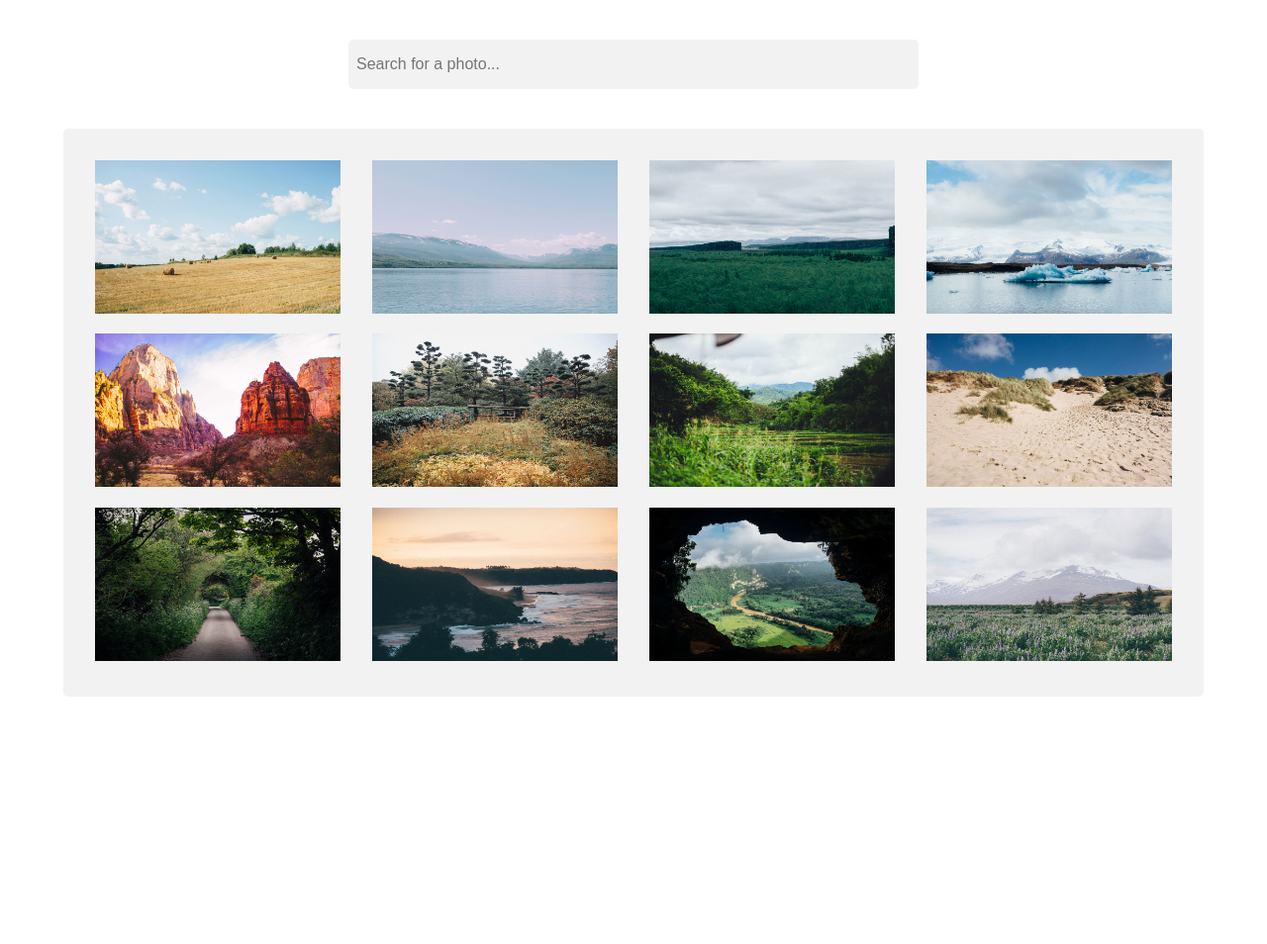
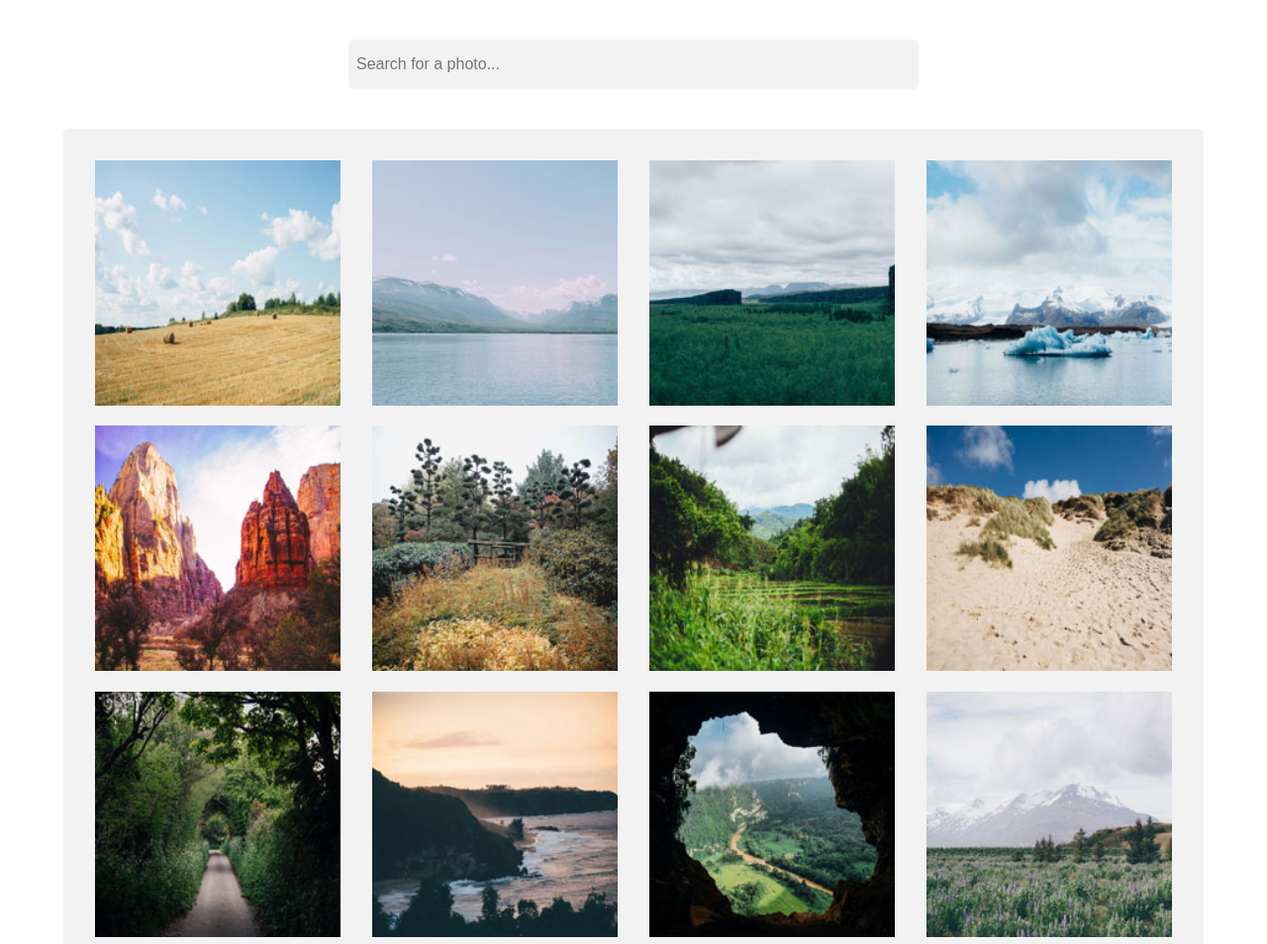
Before and after one commit to joehdodd/Interactive-Photo-Gallery, a plain HTML site: page index.html in a window 1280 px wide. Shown: the top 954 px of the page at 99% size. Before the commit the page ends 800 px from the top, so only its background shows below. Drawn offline with nearby package versions, Linux system fonts and the light colour scheme.

Commit message:
Update index.html

```diff
--- a/index.html
+++ b/index.html
@@ -17,7 +17,7 @@
             <a href="photos/01.jpg" data-lightbox="gallery" data-title="I love
             hay bales. Took this snap on a drive through the countryside past
             some straw fields.">
-                <img class="gallery-item" src="photos/01.jpg" title="Hay Bales"
+                <img class="gallery-item" src="photos/thumbnails/01.jpg" title="Hay Bales"
                 alt="I love hay bales. Took this snap on a drive through the
                 countryside past some straw fields.">
             </a>
@@ -26,7 +26,7 @@
             <a href="photos/02.jpg" data-lightbox="gallery" data-title="The lake
             was so calm today. We had a great view of the snow on the mountains
             from here.">
-                <img class="gallery-item" src="photos/02.jpg" title="Lake"
+                <img class="gallery-item" src="photos/thumbnails/02.jpg" title="Lake"
                 alt="The lake was so calm today. We had a great view of the snow
                 on the mountains from here.">
             </a>
@@ -35,7 +35,7 @@
             <a href="photos/03.jpg" data-lightbox="gallery" data-title="I hiked
             to the top of the mountain and got this picture of the canyon and
             trees below.">
-                <img class="gallery-item" src="photos/03.jpg" title="Canyon"
+                <img class="gallery-item" src="photos/thumbnails/03.jpg" title="Canyon"
                 alt="I hiked to the top of the mountain and got this picture
                 of the canyon and trees below.">
             </a>
@@ -44,7 +44,7 @@
             <a href="photos/04.jpg" data-lightbox="gallery" data-title="It was
             amazing to see an iceberg up close, it was so cold but didn’t snow
             today.">
-                <img class="gallery-item" src="photos/04.jpg" title="Iceberg"
+                <img class="gallery-item" src="photos/thumbnails/04.jpg" title="Iceberg"
                 alt="It was amazing to see an iceberg up close, it was so cold
                 but didn’t snow today.">
             </a>
@@ -53,7 +53,7 @@
             <a href="photos/05.jpg" data-lightbox="gallery" data-title="The red
             cliffs were beautiful. It was really hot in the desert but we did a
             lot of walking through the canyons.">
-                <img class="gallery-item" src="photos/05.jpg" title="Desert"
+                <img class="gallery-item" src="photos/thumbnails/05.jpg" title="Desert"
                 alt="The red cliffs were beautiful. It was really hot in the
                 desert but we did a lot of walking through the canyons.">
             </a>
@@ -61,7 +61,7 @@
         <div class="col">
             <a href="photos/06.jpg" data-lightbox="gallery" data-title="Fall is
             coming, I love when the leaves on the trees start to change color.">
-                <img class="gallery-item" src="photos/06.jpg" title="Fall"
+                <img class="gallery-item" src="photos/thumbnails/06.jpg" title="Fall"
                 alt="Fall is coming, I love when the leaves on the trees start
                 to change color.">
             </a>
@@ -69,7 +69,7 @@
         <div class="col">
             <a href="photos/07.jpg" data-lightbox="gallery" data-title="I drove
             past this plantation yesterday, everything is so green!">
-                <img class="gallery-item" src="photos/07.jpg" title="Plantation"
+                <img class="gallery-item" src="photos/thumbnails/07.jpg" title="Plantation"
                 alt="I drove past this plantation yesterday, everything is so
                 green!">
             </a>
@@ -77,7 +77,7 @@
         <div class="col">
             <a href="photos/08.jpg" data-lightbox="gallery" data-title="My
             summer vacation to the Oregon Coast. I love the sandy dunes!">
-                <img class="gallery-item" src="photos/08.jpg" title="Dunes"
+                <img class="gallery-item" src="photos/thumbnails/08.jpg" title="Dunes"
                 alt="My summer vacation to the Oregon Coast. I love the sandy
                 dunes!">
             </a>
@@ -85,7 +85,7 @@
         <div class="col">
             <a href="photos/09.jpg" data-lightbox="gallery" data-title="We
             enjoyed a quiet stroll down this countryside lane.">
-                <img class="gallery-item" src="photos/09.jpg" title="Countryside
+                <img class="gallery-item" src="photos/thumbnails/09.jpg" title="Countryside
                 Lane" alt="We enjoyed a quiet stroll down this countryside
                 lane.">
             </a>
@@ -93,7 +93,7 @@
         <div class="col">
             <a href="photos/10.jpg" data-lightbox="gallery" data-title="Sunset
             at the coast! The sky turned a lovely shade of orange.">
-                <img class="gallery-item" src="photos/10.jpg" title="Sunset"
+                <img class="gallery-item" src="photos/thumbnails/10.jpg" title="Sunset"
                 alt="Sunset at the coast! The sky turned a lovely shade of
                 orange.">
             </a>
@@ -102,7 +102,7 @@
             <a href="photos/11.jpg" data-lightbox="gallery" data-title="I did a
             tour of a cave today and the view of the landscape below was
             breathtaking.">
-                <img class="gallery-item" src="photos/11.jpg" title="Cave"
+                <img class="gallery-item" src="photos/thumbnails/11.jpg" title="Cave"
                 alt="I did a tour of a cave today and the view of the landscape
                 below was breathtaking.">
             </a>
@@ -111,7 +111,7 @@
             <a href="photos/12.jpg" data-lightbox="gallery" data-title="I walked
             through this meadow of bluebells and got a good view of the snow on
             the mountain before the fog came in.">
-                <img class="gallery-item" src="photos/12.jpg" title="Bluebells"
+                <img class="gallery-item" src="photos/thumbnails/12.jpg" title="Bluebells"
                 alt="I walked through this meadow of bluebells and got a good
                 view of the snow on the mountain before the fog came in.">
             </a>
```
